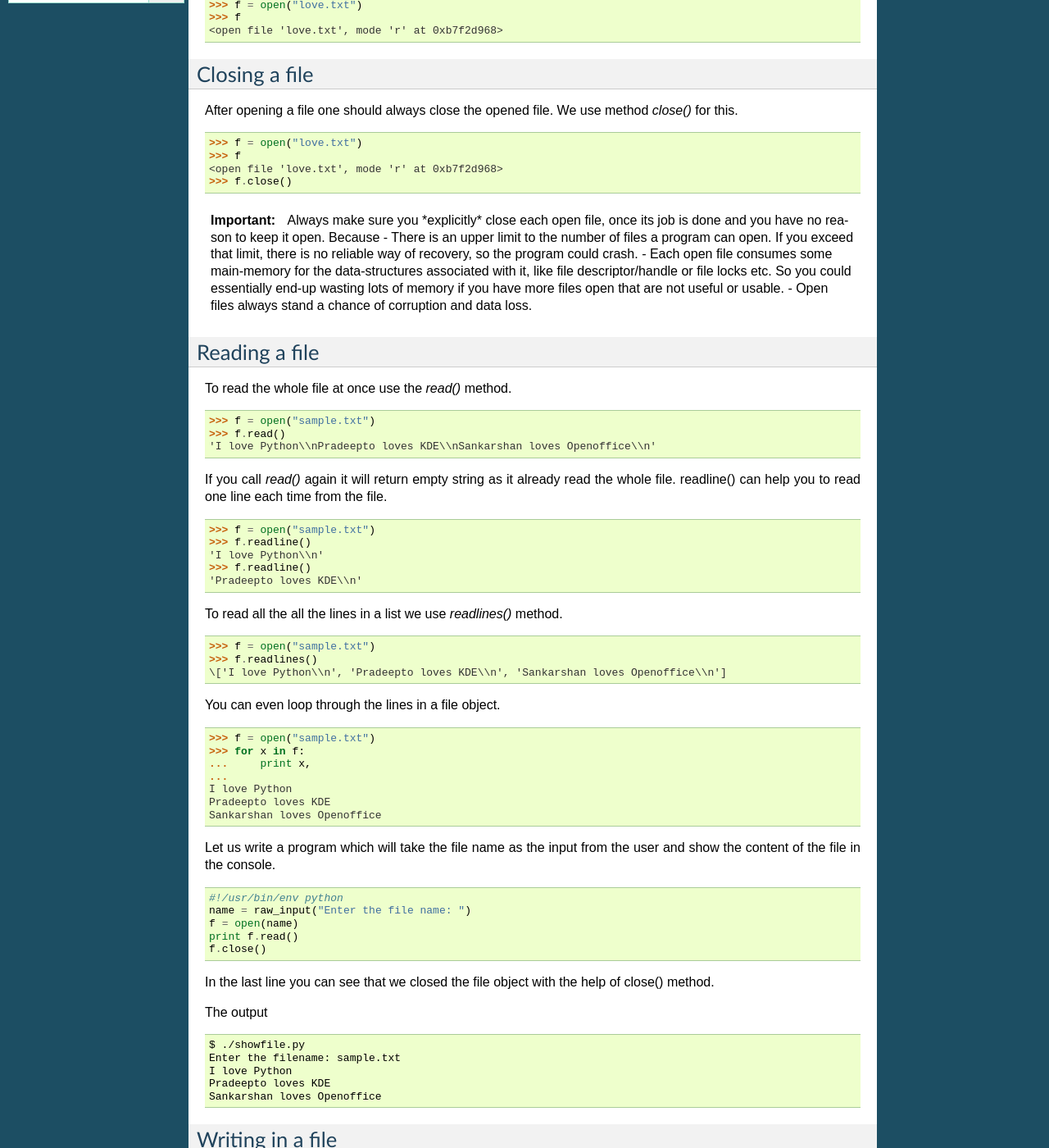
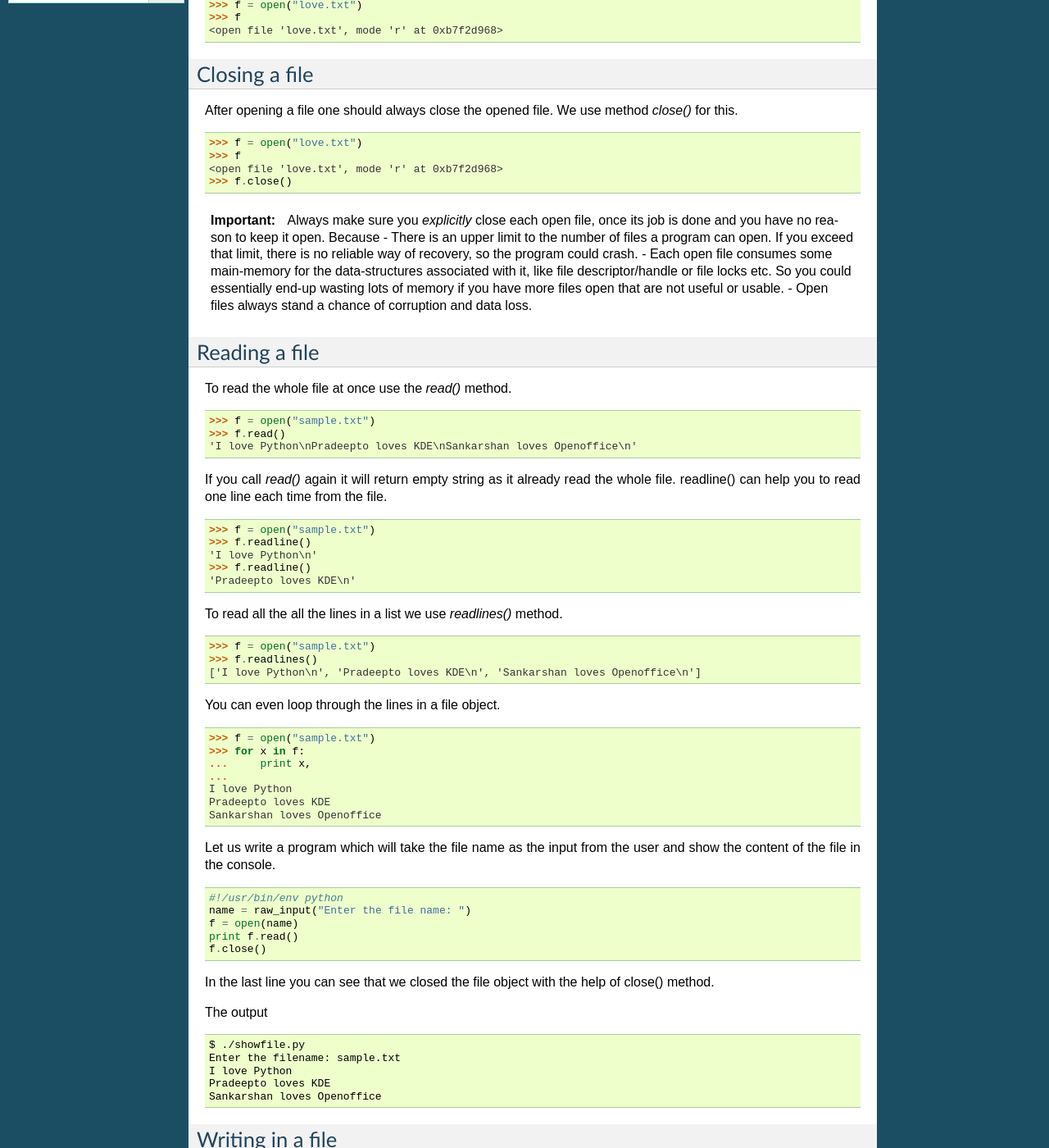
Before and after one commit to kushaldas/pym, a Sphinx documentation site: the page built from docs/file.rst, in a window 1280 px wide and 1400 px high, scrolled down 449 px. Shown: the whole window at 82% size. Built offline with Sphinx 7.4.7, drawn with Linux system fonts in a browser that asks for light colours; formulas are drawn with MathJax 3; some of the changed text lies outside the part shown.

Commit message:
docbook converion typo fixes.

```diff
--- a/docs/file.rst
+++ b/docs/file.rst
@@ -39,7 +39,7 @@ After opening a file one should always close the opened file. We use method *clo
 
 .. important:: Important
    ---------
-   Always make sure you \*explicitly* close each open file, once its job is done and you have no reason to keep it open.
+   Always make sure you *explicitly* close each open file, once its job is done and you have no reason to keep it open.
    Because
    - There is an upper limit to the number of files a program can open. If you exceed that limit, there is no reliable way of recovery, so the program could crash.
    - Each open file consumes some main-memory for the data-structures associated with it, like file descriptor/handle or file locks etc. So you could essentially end-up wasting lots of memory if you have more files open that are not useful or usable.
@@ -54,7 +54,7 @@ To read the whole file at once use the *read()* method.
 
     >>> f = open("sample.txt")
     >>> f.read()
-    'I love Python\\nPradeepto loves KDE\\nSankarshan loves Openoffice\\n'
+    'I love Python\nPradeepto loves KDE\nSankarshan loves Openoffice\n'
 
 If you call *read()* again it will return empty string as it already read the whole file. readline() can help you to read one line each time from the file.
 
@@ -62,9 +62,9 @@ If you call *read()* again it will return empty string as it already read the wh
 
     >>> f = open("sample.txt")
     >>> f.readline()
-    'I love Python\\n'
+    'I love Python\n'
     >>> f.readline()
-    'Pradeepto loves KDE\\n'
+    'Pradeepto loves KDE\n'
 
 To read all the all the lines in a list we use *readlines()* method.
 
@@ -72,7 +72,7 @@ To read all the all the lines in a list we use *readlines()* method.
 
     >>> f = open("sample.txt")
     >>> f.readlines()
-    \['I love Python\\n', 'Pradeepto loves KDE\\n', 'Sankarshan loves Openoffice\\n']
+    ['I love Python\n', 'Pradeepto loves KDE\n', 'Sankarshan loves Openoffice\n']
 
 You can even loop through the lines in a file object.
 
@@ -116,9 +116,9 @@ Let us open a file then we will write some random text into it by using the writ
 ::
 
     >>> f = open("ircnicks.txt", 'w')
-    >>> f.write('powerpork\\n')
-    >>> f.write('indrag\\n')
-    >>> f.write('mishti\\n')
+    >>> f.write('powerpork\n')
+    >>> f.write('indrag\n')
+    >>> f.write('mishti\n')
     >>> f.write('sankarshan')
     >>> f.close()
 
```
